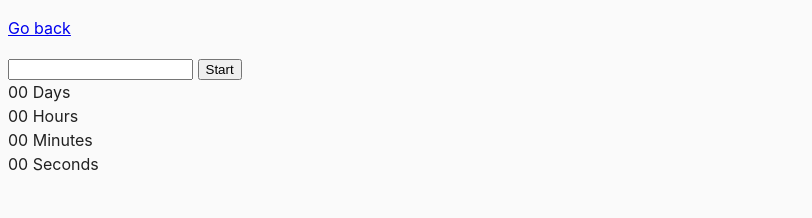
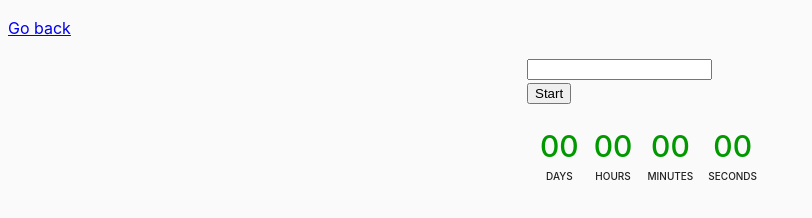
Before and after one commit to Denys-Saveliev/goit-js-hw-09, a website built with Parcel: page src/02-timer.html in a window 1280 px wide. Shown: the whole page, without its empty margins (0-812 px from the left). Built offline with nearby package versions, Linux system fonts and the light colour scheme.

Commit message:
update css/html task 2

```diff
--- a/src/02-timer.html
+++ b/src/02-timer.html
@@ -1,16 +1,21 @@
 <!DOCTYPE html>
 <html lang="en">
+
 <head>
    <meta charset="UTF-8" />
    <meta name="viewport" content="width=device-width, initial-scale=1.0" />
    <title>Countdown timer</title>
    <link rel="stylesheet" href="css/common.css" />
 </head>
+
 <body>
    <p><a href="index.html">Go back</a></p>
 
+
+   <div class="container">
       <input type="text" id="datetime-picker" />
       <button type="button" data-start>Start</button>
+   </div>
 
    <div class="timer">
       <div class="field">
@@ -31,6 +36,8 @@
       </div>
    </div>
 
+
    <script src="js/02-timer.js"></script>
 </body>
+
 </html>
--- a/src/css/common.css
+++ b/src/css/common.css
@@ -16,3 +16,39 @@ img {
    display: block;
    max-width: 100%;
 }
+
+
+
+.container {
+   margin: 0 auto 20px auto;
+   width: 226px;
+}
+
+.timer {
+   display: flex;
+   margin: auto;
+   padding: 0 auto;
+   width: 200px;
+}
+
+.field {
+   display: flex;
+   flex-direction: column;
+   align-items: center;
+}
+
+.field:not(:last-child) {
+   margin-right: 15px;
+}
+
+.value {
+   font-size: 30px;
+   font-weight: 500;
+   color: #009900;
+}
+
+.label {
+   font-size: 10px;
+   font-weight: 500;
+   text-transform: uppercase;
+}
```
Lines whose indentation alone changed are shown as unchanged.
